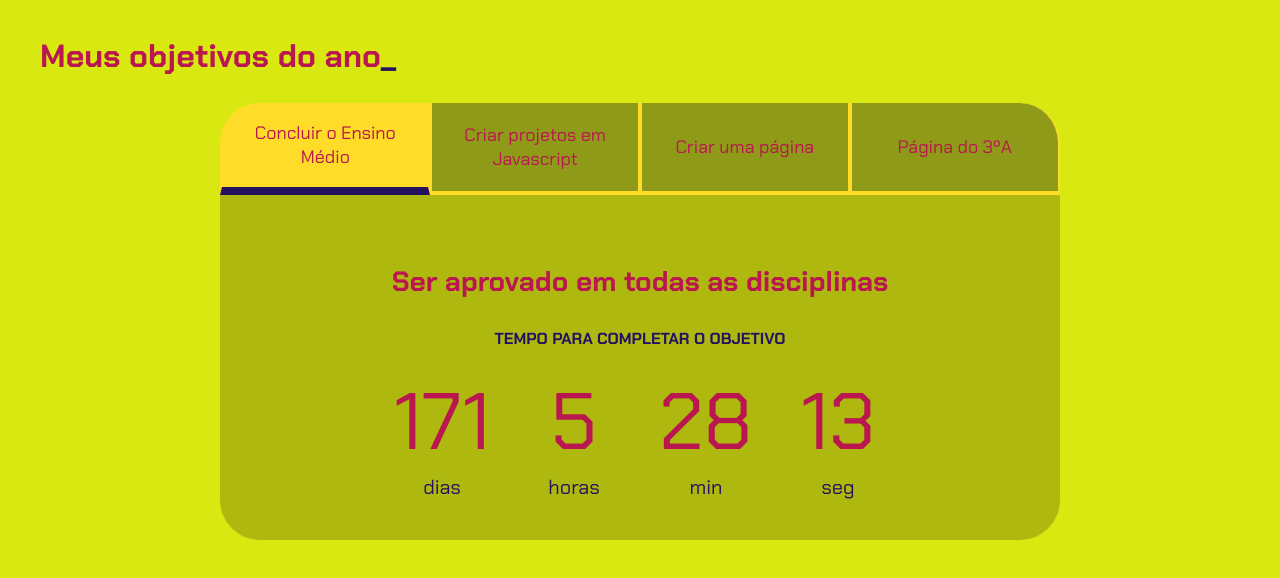
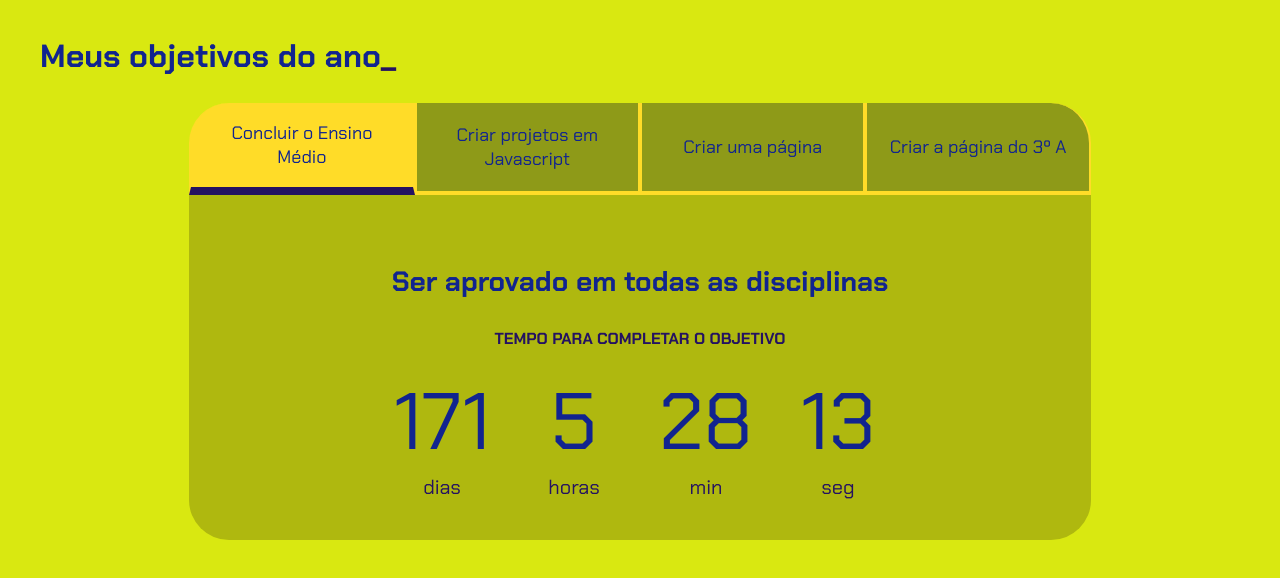
Before and after one commit to mrmssg/proj_vida_2026, a plain HTML site: page index.html in a window 1280 px wide. Drawn offline with Linux system fonts and the light colour scheme.

Commit message:
alter_final

```diff
--- a/index.html
+++ b/index.html
@@ -16,7 +16,7 @@
                 <button class="botao ativo">Concluir o Ensino Médio</button>
                 <button class="botao">Criar projetos em Javascript</button>
                 <button class="botao">Criar uma página</button>
-                <button class="botao">Página do 3ºA</button>
+                <button class="botao">Criar a página do 3º A</button>
             </div>
             <div class="abas-textos">
                 <div class="aba-conteudo ativo">
@@ -86,7 +86,7 @@
                     </div>
                 </div>
                 <div class="aba-conteudo">
-                    <h3 class="aba-conteudo-titulo-principal">Criar a página do 3º B</h3>
+                    <h3 class="aba-conteudo-titulo-principal">Criar uma página para linkar as páginas pessoais</h3>
                     <h4 class="aba-conteudo-titulo-secundario">Tempo para completar o objetivo</h4>
                     <div class="contador">
                         <div class="contador-digito">
--- a/style.css
+++ b/style.css
@@ -4,7 +4,7 @@
 :root {
     --cor-de-fundo: #d9e811;
     --verde: #241261;
-    --branco: #BA1650;
+    --branco: #11248f;
     --botao-ativo: #FFDC28;
     --botao-inativo: rgba(69, 79, 32, 0.5);
     --texto-fundo: rgba(77, 75, 13, 0.3);
```
